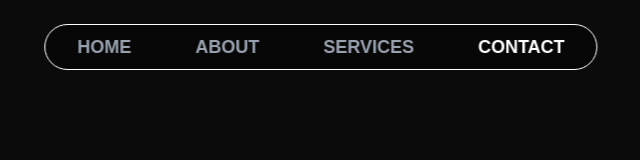
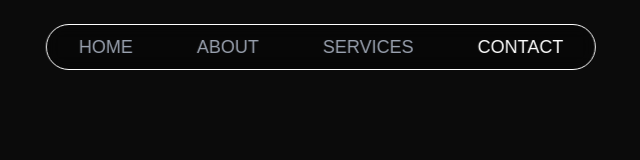
Before and after one commit to joshuakitong/box-studio, a React (Vite) app: page /#/contact in a window 1280 px wide. Shown: the top 160 px of the page, without its empty margins (319-959 px from the left). Built offline with nearby package versions, Linux system fonts and the light colour scheme.

Commit message:
refactor: improve navbar ui ux

```diff
--- a/src/components/NavBar.jsx
+++ b/src/components/NavBar.jsx
@@ -12,23 +12,30 @@ export default function NavBar() {
 
   return (
     <nav className="fixed top-6 left-1/2 -translate-x-1/2 z-50">
-      <ul className="flex items-center space-x-8 sm:space-x-12 md:space-x-16 px-4 md:px-8 py-2 rounded-full
+      <ul
+        className="flex items-center space-x-8 sm:space-x-12 md:space-x-16 px-4 md:px-8 py-2 rounded-full
                    bg-black/30 backdrop-blur-sm border border-white
-                     text-xs sm:text-sm md:text-md lg:text-lg font-semibold">
-        {links.map((link) => (
+                   text-xs sm:text-sm md:text-md lg:text-lg"
+      >
+        {links.map((link) => {
+          const isActive = location.pathname === link.path;
+          return (
             <li key={link.path}>
               <Link
                 to={link.path}
+                onClick={(e) => {
+                  if (isActive) e.preventDefault();
+                }}
                 className={`whitespace-nowrap transition-colors hover:text-white ${
-                location.pathname === link.path
-                  ? "text-white"
-                  : "text-gray-400"
+                  isActive ? "text-white cursor-default" : "text-gray-400"
                 }`}
+                aria-current={isActive ? "page" : undefined}
               >
                 {link.label}
               </Link>
             </li>
-        ))}
+          );
+        })}
       </ul>
     </nav>
   );
```
Lines whose indentation alone changed are shown as unchanged.
